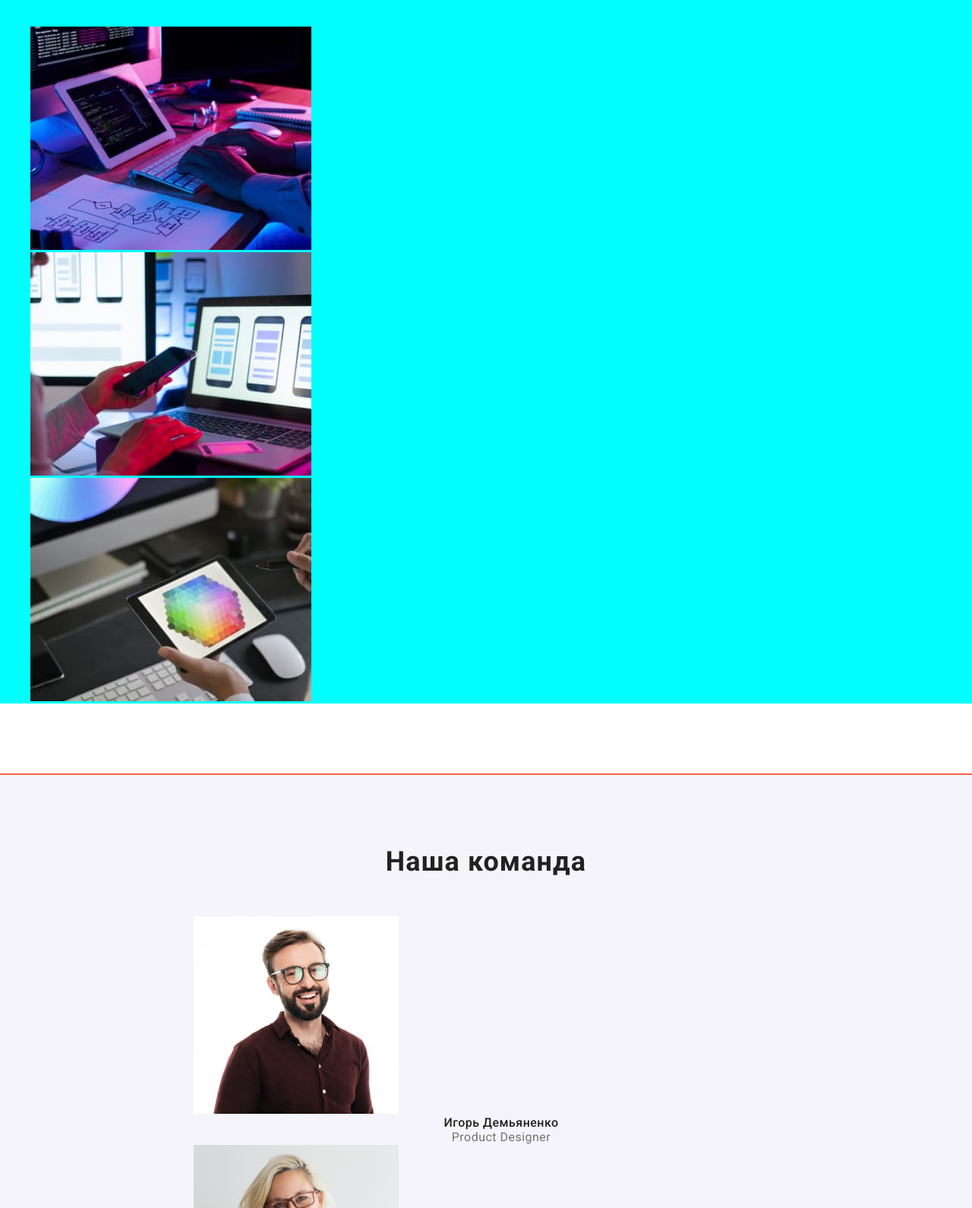
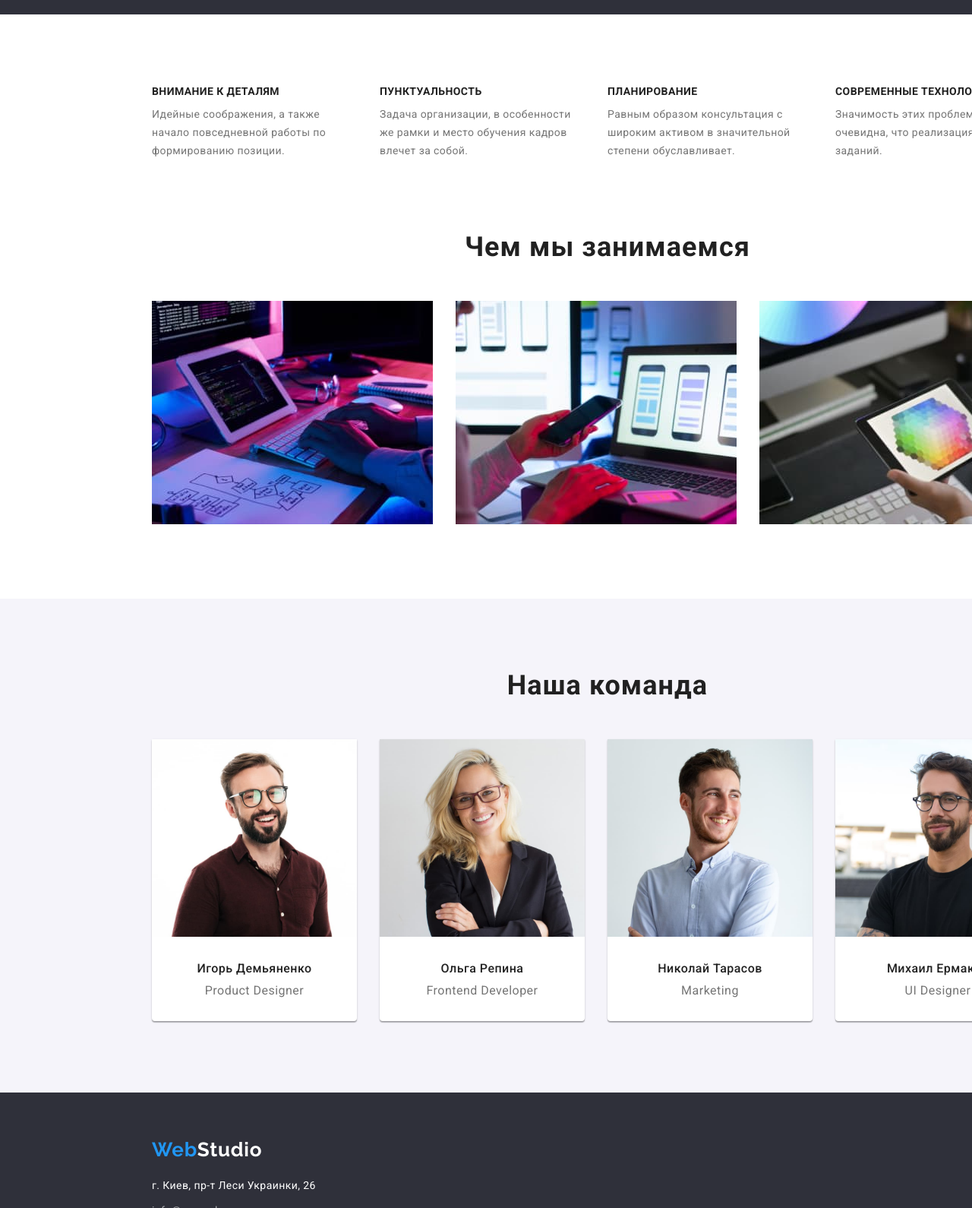
Before and after one commit to achumachenko/goit-markup-hw-03, a plain HTML site: page index.html in a window 1280 px wide. Shown: the part 661-2251 px from the top of the page at 76% size. Drawn offline with nearby package versions, Linux system fonts and the light colour scheme.

Commit message:
добавил флексы

```diff
--- a/css/styles.css
+++ b/css/styles.css
@@ -25,16 +25,17 @@
     --filter-btn-background: #F5F4FA;
     --filter-btn-focus-color: #FFFFFF;
 }
-*,
-*::before,
-*::after {
-    box-sizing: border-box;
-}
+
 body{
     font-family:var(--main-font);
     color: var(--text-color);
     font-size: 14px;
     background-color: var(--background-body);
+    width: 1600px;
+}
+h1,h2,h3,h4,h5,h6,p,ul{
+    margin: 0;
+    padding: 0;
 }
 h1, h2, h3, h4, h5, h6 {
     color: var(--title-color);
@@ -45,6 +46,17 @@ h1, h2, h3, h4, h5, h6 {
 
 .link {
     text-decoration: none;
+}
+.list{
+    margin: 0;
+    padding: 0;
+}
+.container{
+    width: 1200px;
+    /* background-color: tomato; */
+    margin-left: auto;
+    margin-right: auto;
+    /* outline: solid 2px tomato ; */
 }
 
 /* ======== логотип ======== */
@@ -69,18 +81,15 @@ h1, h2, h3, h4, h5, h6 {
 }
 
 /* ====== Навигация ====== */
-.page-header{
-    /* background-color: aqua; */
-    width: 1600px;
-    display: flex;
-    align-items: center;
-    justify-content: space-between;
+.main-nav{
+   display: flex;
+   align-items: center;
 
 }
 .header-nav{
     display: flex;
     align-items: center;
-    margin-left: 215px;
+
 }
 .nav-menu-link,
 .contacts-header-link {
@@ -90,32 +99,30 @@ h1, h2, h3, h4, h5, h6 {
     letter-spacing: 0.02em;
 
 }
-.nav-menu-item, .contacts-header-item{
-    margin-right: 50px;
+.nav-menu-item+ .item, .contacts-header-item+ .item{
+    margin-left: 50px;
 }
 .nav-menu-link{
+    display: block;
     color: var(--nav-menu-link-color);
-
+    padding-top: 32px;
+    padding-bottom: 32px;
 
 }
 .nav-menu {
     display: flex;
     margin-left: 93px;
-    margin-top: 32px ;
-    margin-bottom: 32px;
 
 }
-.contacts-header
-{
-    display: flex;
-    margin-right: 215px;
+.contacts-header{
+display: flex;
+margin-left: auto;
 
 }
-.contacts-header-item{
 
-}
 .contacts-header-link{
     color: inherit;
+
 }
 
 .nav-menu-link:hover,
@@ -133,10 +140,11 @@ h1, h2, h3, h4, h5, h6 {
 /* ====== Hero =====*/
 
 .hero{
+    min-height: 600px;
     background: var(--hero-background);
     text-align: center;
 
-    outline: tomato;
+    /* outline: solid 4px  tomato; */
     margin-bottom: 94px;
 
 }
@@ -144,13 +152,13 @@ h1, h2, h3, h4, h5, h6 {
     font-weight: 900;
     font-size: 44px;
     line-height:1.36;
-
+    text-align: center;
     letter-spacing: 0.06em;
     text-transform: uppercase;
     color: var(--main-title-color);
     margin-top: 0;
     margin-bottom: 30px;
-    background-color: tomato;
+
 }
 .hero-button{
     font-family: var(--main-font);
@@ -169,13 +177,21 @@ h1, h2, h3, h4, h5, h6 {
 
 /* =========== Особенности ========= */
 .merit{
-    background-color: rosybrown;
+
     margin-bottom: 94px;
 }
 .merit-items{
-    margin-top: 0;
-    margin-bottom: 0;
+    display: flex;
+
 }
+.merit-item{
+    margin-right: 30px;
+    width: 270px;
+}
+.merit-item:last-child{
+    margin-right: 0;
+}
+
 .merit-title{
     margin-top: 0;
     margin-bottom: 10px;
@@ -196,15 +212,11 @@ h1, h2, h3, h4, h5, h6 {
 /* =========== Чем мы занимаемся ========= */
 
 .product{
-    background-color: aqua;
+
     margin-bottom: 94px;
 }
-.product ul {
-    margin-top: 0;
-    margin-bottom: 0;
-}
+.product-title {
 
-.product-title{
     margin-top: 0;
     margin-bottom: 50px;
     font-weight: 700;
@@ -213,15 +225,27 @@ h1, h2, h3, h4, h5, h6 {
     text-align: center;
     letter-spacing: 0.03em;
 }
+.product ul {
+    display: flex;
+}
+
+.product-item+ .item{
+    margin-left: 30px;
+}
+
+
 /* =========== Наша команда ========== */
 
 .our_team{
     background: var(--our_team-background);
-    outline: 2px solid tomato;
-    padding: 94px 215px;
+    /* outline: 2px solid tomato; */
+    padding-top: 94px;
+    padding-bottom: 94px;
+
 }
 .team{
-    margin-top: 0;
+
+
     margin-bottom: 50px;
     font-weight: 700;
     font-size: 36px;
@@ -230,8 +254,18 @@ h1, h2, h3, h4, h5, h6 {
     letter-spacing: 0.03em;
 }
 .team-list{
-    margin-top: 0;
-    margin-bottom: 0;
+    display: flex;
+   margin: 0;
+   padding: 0;
+}
+.team-item+ .item{
+    margin-left: 30px;
+}
+.team-item{
+    background: #FFFFFF;
+
+    box-shadow: 0px 1px 3px rgba(0, 0, 0, 0.12), 0px 1px 1px rgba(0, 0, 0, 0.14), 0px 2px 1px rgba(0, 0, 0, 0.2);
+    border-radius: 0px 0px 4px 4px;
 }
 .user-name{
     font-weight: 500;
@@ -239,12 +273,12 @@ h1, h2, h3, h4, h5, h6 {
     line-height: 1.18;
     text-align: center;
     letter-spacing: 0.03em;
-    margin-top: 0;
-    margin-bottom: 0;
+    margin-top: 30px;
+    margin-bottom: 10px;
 }
 .user-position{
     margin-top: 0;
-    margin-bottom: 0;
+    margin-bottom: 30px;
 
     font-size: 16px;
     line-height: 1.18;
@@ -258,23 +292,30 @@ h1, h2, h3, h4, h5, h6 {
     padding-top: 60px;
     padding-bottom: 60px;
 }
+.footer-logo{
+    display: block;
+    margin-bottom: 20px;
+}
 .page-footer ul {
     margin-top: 0;
     margin-bottom: 0;
 }
 .address-text{
-    margin-top: 20px;
-    margin-bottom: 0;
+
     font-style: normal;
     font-size: 14px;
     line-height: 1.71;
     letter-spacing: 0.03em;
     color: var(--address-text-color);
 }
+.contacts-footer-item{
+
+    margin-top: 9px;
+}
 
 .contacts-footer-link{
-    display: inline-block;
-    margin-top: 9px;
+
+
     font-family: var(--main-font);
     font-style: normal;
     font-size: 14px;
--- a/index.html
+++ b/index.html
@@ -15,18 +15,22 @@
 <body>
     <!-- Header -->
     <header class="page-header">
+        <div class="container main-nav">
+
             <nav class="header-nav">
                 <a class="logo" href="./index.html" lang="en">Web<span class="logo-theme-light">Studio</span></a>
-            <ul class="nav-menu">
+                <ul class="nav-menu list">
                     <li class="nav-menu-item item"><a href="./index.html" class="nav-menu-link link active">Студия</a></li>
                     <li class="nav-menu-item item"><a href="portfolio.html" class="nav-menu-link link">Портфолио</a></li>
                     <li class="nav-menu-item item"><a href="#" class="nav-menu-link link">Контакты</a></li>
                 </ul>
             </nav>
-            <ul class="contacts-header">
+            <ul class="contacts-header list">
                 <li class="contacts-header-item item"><a href="#" class="contacts-header-link link">info@devstudio.com</a></li>
                 <li class="contacts-header-item item"><a href="#" class="contacts-header-link link">+38 096 111 11 11</a></li>
             </ul>
+        </div>
+
     </header>
     <main>
         <!-- Hero -->
@@ -36,8 +40,9 @@
             </section>
         <!-- Peculiarities -->
         <section class="merit">
-            <h2 hidden >Особенности</h2>
-            <ul class="merit-items">
+            <div class="container">
+                <h2 hidden>Особенности</h2>
+                <ul class="merit-items list">
                     <li class="merit-item item">
                         <h3 class="merit-title">Внимание к деталям</h3>
                         <p class="merit-text">Идейные соображения, а также начало повседневной работы по формированию позиции.</p>
@@ -55,22 +60,28 @@
                         <p class="merit-text">Значимость этих проблем настолько очевидна, что реализация плановых заданий.</p>
                     </li>
                 </ul>
+            </div>
+
         </section>
         <!-- What are we doing -->
         <section class="product">
+            <div class="container">
                 <h2 class="product-title">Чем мы занимаемся</h2>
-            <ul>
+                <ul class="product-items list">
                     <li class="product-item item"><img src="images/box1.jpg" alt="разработка программного обеспечения" width="370"></li>
                     <li class="product-item item"><img src="images/box2.jpg" alt="тестирование мобильного приложения" width="370"></li>
                     <li class="product-item item"><img src="images/box3.jpg" alt="работа с палитрой" width="370"></li>
                 </ul>
+            </div>
+
         </section>
         <!-- Our team -->
             <section class="our_team">
+                <div class="container">
                     <h2 class="team">Наша команда</h2>
-                <ul class="team-list">
+                    <ul class="team-list list">
                         <li class="team-item item">
-                        <img src="images/igor.jpg" lang="en" alt="Product Designer"  width="270">
+                            <img src="images/igor.jpg" lang="en" alt="Product Designer" width="270">
                             <h3 class="user-name">Игорь Демьяненко</h3>
                             <p lang="en" class="user-position">Product Designer</p>
                         </li>
@@ -90,18 +101,23 @@
                             <p lang="en" class="user-position">UI Designer</p>
                         </li>
                     </ul>
+                </div>
+
             </section>
     </main>
     <!-- Footer -->
     <footer class="page-footer">
-            <a class="logo" href="./index.html" lang="en">Web<span class="logo-theme-dark">Studio</span></a>
+        <div class="container">
+            <a class="logo footer-logo" href="./index.html" lang="en">Web<span class="logo-theme-dark">Studio</span></a>
             <address>
                 <p class="address-text">г. Киев, пр-т Леси Украинки, 26</p>
-                <ul>
+                <ul class="list">
                     <li class="contacts-footer-item item"><a href="#" class="contacts-footer-link link">info@example.com</a></li>
                     <li class="contacts-footer-item item"><a href="#" class="contacts-footer-link link">+38 099 111 11 11</a></li>
                 </ul>
             </address>
+        </div>
+
     </footer>
 </body>
 </html>
```
Also changed, not shown: portfolio.html (+13 -9 lines). Lines whose indentation alone changed are shown as unchanged.
